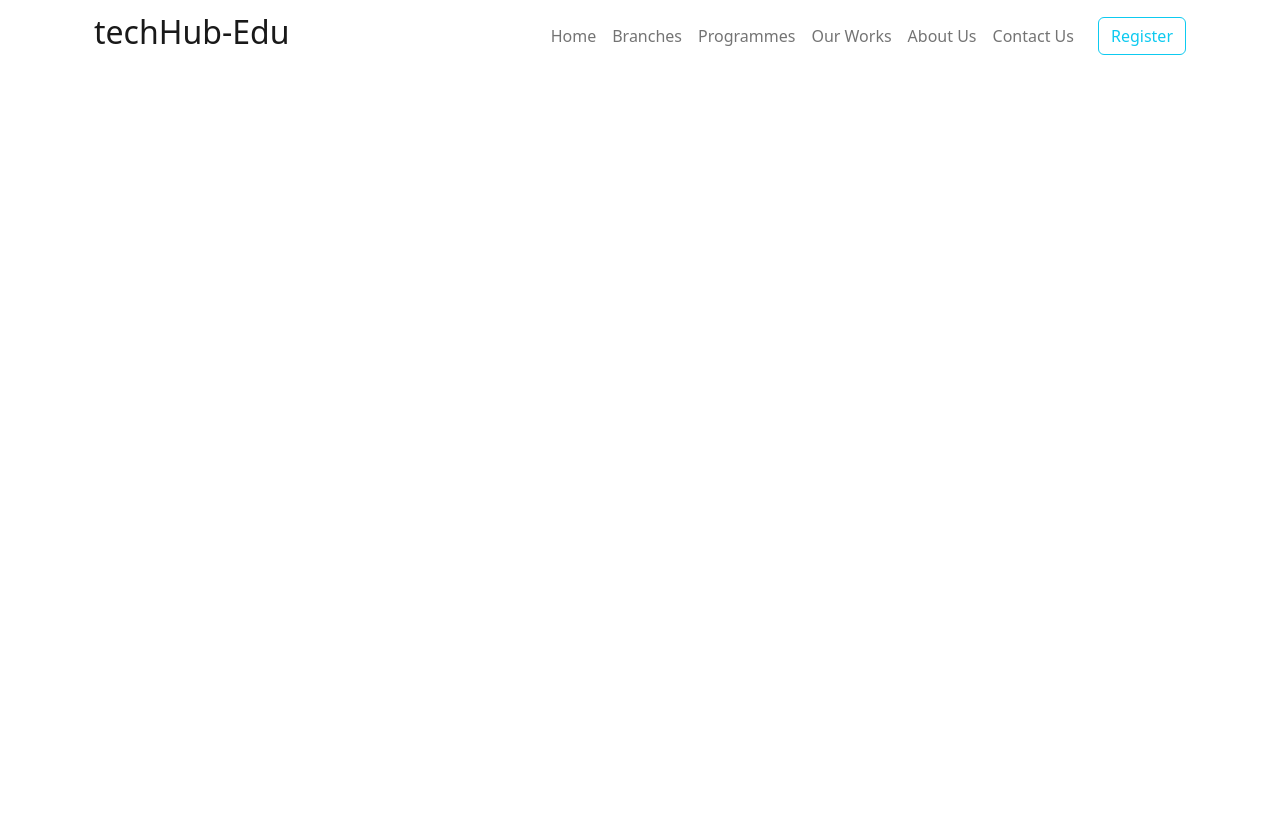
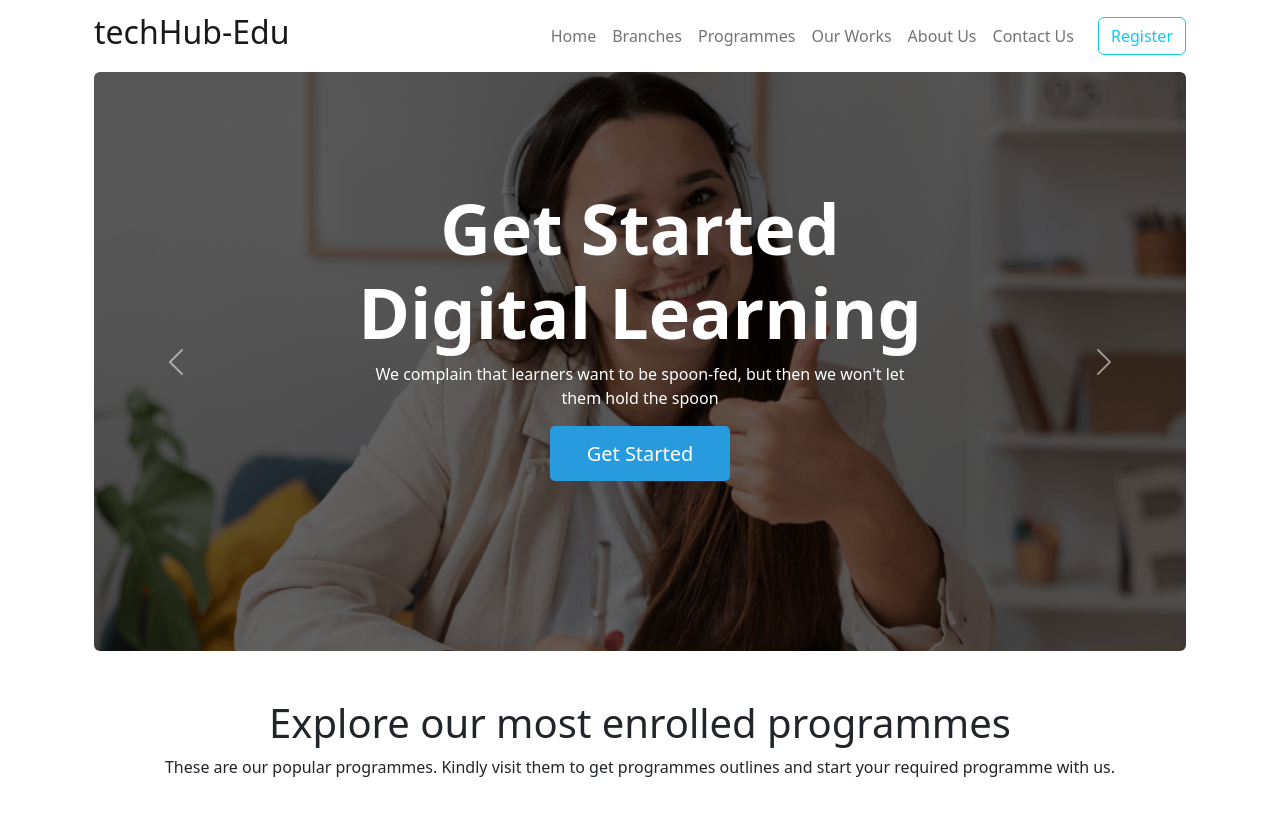
Before and after one commit to SalmanUsSakib/techHub-Edu, a plain HTML site: page index.html in a window 1280 px wide. Drawn offline with nearby package versions, Linux system fonts and the light colour scheme.

Commit message:
Slider section added

```diff
--- a/index.html
+++ b/index.html
@@ -10,6 +10,7 @@
       integrity="sha384-gH2yIJqKdNHPEq0n4Mqa/HGKIhSkIHeL5AyhkYV8i59U5AR6csBvApHHNl/vI1Bx"
       crossorigin="anonymous"
     />
+    <link rel="stylesheet" href="styles/style.css">
     <script
       src="https://kit.fontawesome.com/19bd70a349.js"
       crossorigin="anonymous"
@@ -17,6 +18,7 @@
   </head>
   <body>
     <header class="container">
+      <!-- navbar section starts -->
       <nav class="navbar navbar-expand-lg">
         <div class="container-fluid">
           <a class="navbar-brand" href="#"><h2>techHub-Edu</h2></a>
@@ -52,14 +54,75 @@
                 <a class="nav-link" href="#">Contact Us</a>
               </li>
             </ul>
-              <button class="btn btn-outline-info ms-3 " type="submit">
+              <button class="btn btn-outline-info ms-lg-3  " type="submit">
                 Register
               </button>
             </form>
           </div>
         </div>
       </nav>
+      <!-- navbar section ends -->
+
+      <!-- Slider section starts -->
+      <section class="container">
+        <div id="carouselExampleCaptions" class="carousel slide" data-bs-ride="false">
+          <div class="carousel-inner rounded">
+            <div class="carousel-item active">
+              <img src="images/cover/cover-1.png" class="d-block w-100" alt="...">
+              <div class="carousel-caption d-none d-md-block ">
+                <h1>Get Started Digital Learning</h1>
+                <p>We complain that learners want to be spoon-fed, but then we won't let them hold the spoon</p>
+                <div class="slider-btn">
+                  <button class="btn">Get Started</button>
+                </div>
+              </div>
+              <div></div>
+            </div>
+            <div class="carousel-item">
+              <img src="images/cover/cover-2.jpg" class="d-block w-100" alt="...">
+              <div class="carousel-caption d-none d-md-block">
+                <h1>Get enrolled with techHub-Edu</h1>
+                <p>Enrollment in “distance” learning as outpaced total higher ed enrollment growth.</p>
+                <div class="slider-btn">
+                  <button class="btn">Get Started</button>
+                </div>
+              </div>
+            </div>
+            <div class="carousel-item">
+              <img src="images/cover/cover-3.jpg" class="d-block w-100" alt="...">
+              <div class="carousel-caption d-none d-md-block">
+                <h1>Be a tech master</h1>
+                <p>eLearning doesn't just "happen"! It requires careful planning and implementation.</p>
+                <div class="slider-btn">
+                  <button class="btn">Get Started</button>
+                </div>
+              </div>
+            </div>
+          </div>
+          <button class="carousel-control-prev" type="button" data-bs-target="#carouselExampleCaptions" data-bs-slide="prev">
+            <span class="carousel-control-prev-icon" aria-hidden="true"></span>
+            <span class="visually-hidden">Previous</span>
+          </button>
+          <button class="carousel-control-next" type="button" data-bs-target="#carouselExampleCaptions" data-bs-slide="next">
+            <span class="carousel-control-next-icon" aria-hidden="true"></span>
+            <span class="visually-hidden">Next</span>
+          </button>
+        </div>
+      </section>
+      <!-- Slider section ends -->
     </header>
+    <main class="container">
+      <!-- Programmes section heading starts -->
+
+      <div class="text-center my-5">
+        <h1>Explore our most enrolled programmes</h1>
+        <p>These are our popular programmes. Kindly visit them to get programmes outlines and start your required programme with us.</p>
+
+      </div>
+      <!-- Programmes section heading ends -->
+
+    </main>
+
     <script
       src="https://cdn.jsdelivr.net/npm/bootstrap@5.2.0/dist/js/bootstrap.bundle.min.js"
       integrity="sha384-A3rJD856KowSb7dwlZdYEkO39Gagi7vIsF0jrRAoQmDKKtQBHUuLZ9AsSv4jD4Xa"
--- /dev/null
+++ b/styles/style.css
@@ -0,0 +1,29 @@
+/* Slider */
+.carousel-item::before {
+  content: "";
+  display: block;
+  position: absolute;
+  top: 0;
+  left: 0;
+  right: 0;
+  bottom: 0;
+  background-color: black;
+  opacity: 0.6;
+}
+.carousel-item h1 {
+  font-size: 70px;
+  font-weight: 700;
+}
+.carousel-caption {
+  bottom: 150px;
+  padding-right: 100px;
+  padding-left: 100px;
+}
+.slider-btn .btn {
+  width: 180px;
+  height: 55px;
+  border-radius: 5px;
+  background-color: #289bde;
+  color: white;
+  font-size: 20px;
+}
```
